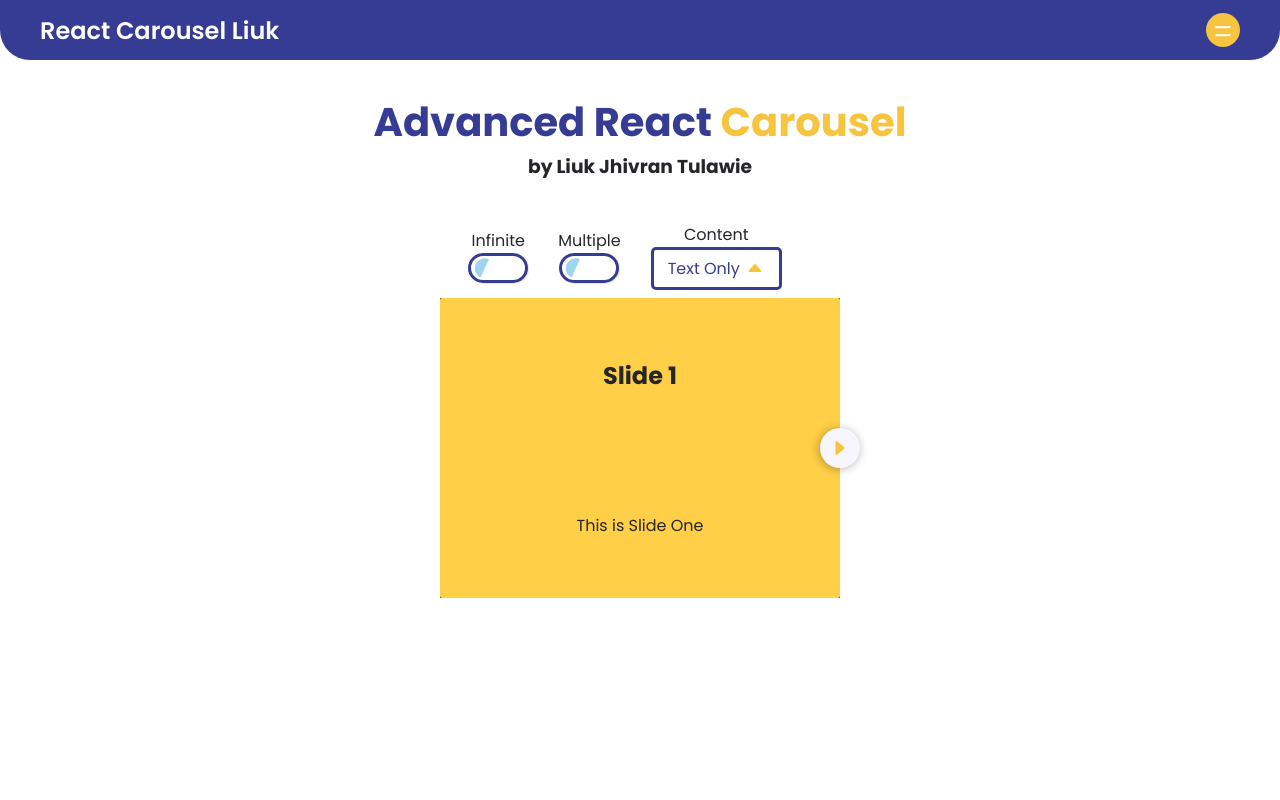
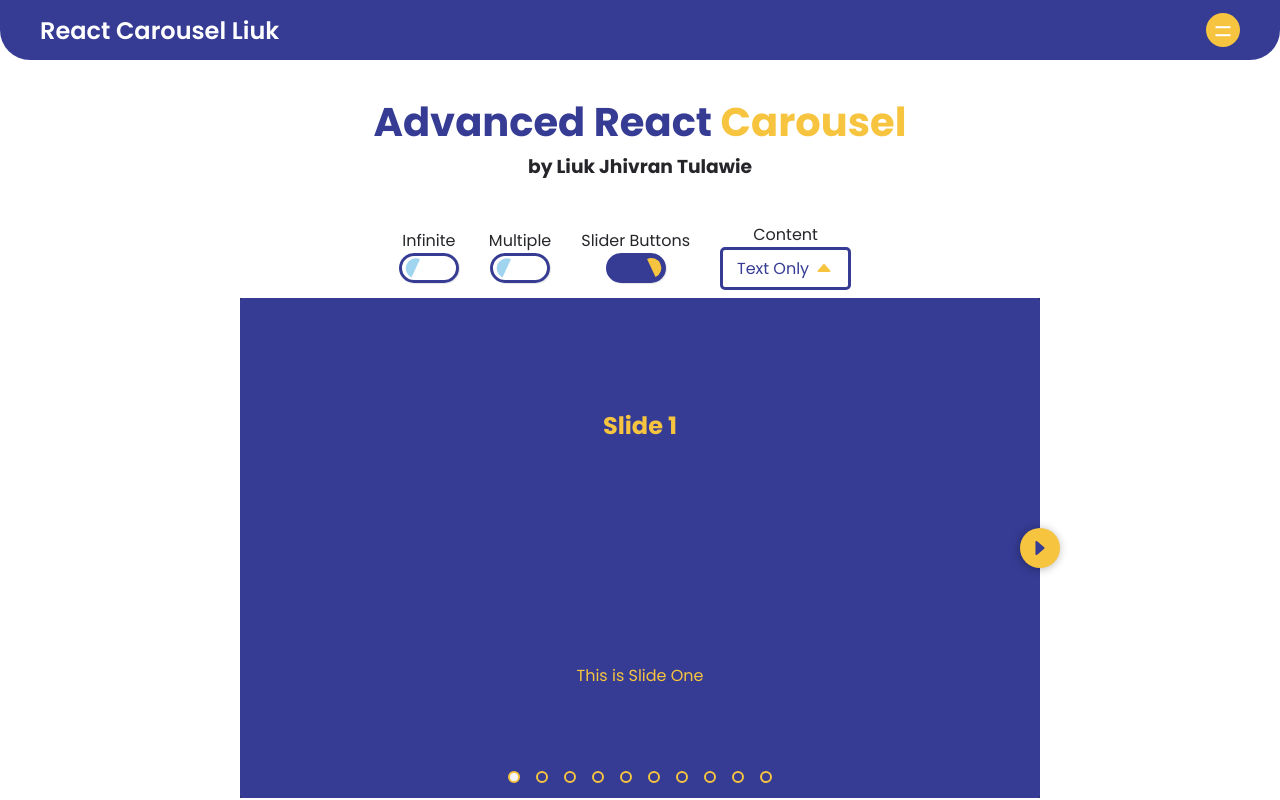
Before and after one commit to LukeGibran/react-carousel-liuk, a React app: page / in a window 1280 px wide. Built offline with nearby package versions, Linux system fonts and the light colour scheme.

Commit message:
Added the select slide buttons, refactored the code, improved the naming convenstions

```diff
--- a/src/_data/data.js
+++ b/src/_data/data.js
@@ -3,6 +3,7 @@ export const IMAGE_ONLY = 'Image Only';
 export const TEXT_AND_IMAGE = 'Text & Image';
 export const NEXT = 'NEXT';
 export const PREV = 'PREV';
+export const GO_SLIDE = 'GO';
 
 export const CONTENT = [TEXT_ONLY, IMAGE_ONLY, TEXT_AND_IMAGE];
 
@@ -12,4 +13,9 @@ export const SLIDE_DATA = [
   { title: 'Slide 3', content: 'This is Slide Three' },
   { title: 'Slide 4', content: 'This is Slide Four' },
   { title: 'Slide 5', content: 'This is Slide Five' },
+  { title: 'Slide 6', content: 'This is Slide Six' },
+  { title: 'Slide 7', content: 'This is Slide Seven' },
+  { title: 'Slide 8', content: 'This is Slide Eight' },
+  { title: 'Slide 9', content: 'This is Slide Nine' },
+  { title: 'Slide 10', content: 'This is Slide Ten' },
 ];
--- a/src/components/Carousel.component.jsx
+++ b/src/components/Carousel.component.jsx
@@ -1,6 +1,6 @@
 import React, { Component } from 'react';
 
-import Radio from '../widgets/RadioBtn';
+import CheckBox from '../widgets/CheckBox';
 import SelectBox from '../widgets/SelectBox';
 
 import Slider from '../widgets/Slider';
@@ -14,41 +14,52 @@ export class CarouselComponent extends Component {
       infinite: false,
       multiple: false,
       contentCurrenValue: CONTENT[0],
+      sliderButtons: true,
     };
   }
 
-  isInfinite = (value) => {
-    this.setState({ ...this.state, infinite: value });
+  isInfinite = () => {
+    this.setState({ infinite: !this.state.infinite });
   };
 
-  isMultiple = (value) => {
-    this.setState({ ...this.state, multiple: value });
+  isMultiple = () => {
+    this.setState({ multiple: !this.state.multiple });
+  };
+
+  isSliderButtons = () => {
+    this.setState({ sliderButtons: !this.state.sliderButtons });
   };
 
   setContentCurrentValue = (value) => {
-    this.setState({ ...this.state, contentCurrenValue: value });
+    this.setState({ contentCurrenValue: value });
   };
 
   render() {
     const {
       isInfinite,
       isMultiple,
+      isSliderButtons,
       setContentCurrentValue,
-      state: { infinite, multiple },
+      state: { infinite, multiple, sliderButtons },
     } = this;
     return (
       <>
         <section className='carousel-options'>
           <div className='options'>
-            <Radio
+            <CheckBox
               text='Infinite'
               isChecked={isInfinite}
               initialValue={infinite}
             />
-            <Radio
+            <CheckBox
               text='Multiple'
               isChecked={isMultiple}
               initialValue={multiple}
+            />
+            <CheckBox
+              text='Slider Buttons'
+              isChecked={isSliderButtons}
+              initialValue={sliderButtons}
             />
             <SelectBox
               text='Content'
@@ -58,7 +69,7 @@ export class CarouselComponent extends Component {
           </div>
         </section>
         <section className='main-carousel'>
-          <Slider infinite={infinite} />
+          <Slider infinite={infinite} sliderButtons={sliderButtons} />
         </section>
       </>
     );
--- a/src/scss/_slider.scss
+++ b/src/scss/_slider.scss
@@ -20,14 +20,14 @@
         .slide {
           width: $slider-width;
           height: $slider-height;
-          cursor: pointer;
           display: flex;
           flex-direction: column;
           justify-content: space-around;
           align-items: center;
           transition: all 1s;
           position: relative;
-          background: #ffcf47;
+          background: $primary;
+          color: $secondary;
           border-radius: 2px;
         }
       }
@@ -42,7 +42,7 @@
     top: 50%;
     width: 40px;
     height: 40px;
-    background: $white;
+    background: $secondary;
     border-radius: 20px;
     margin-top: -20px;
     box-shadow: 1px 1px 10px rgba($color: #000000, $alpha: 0.3);
@@ -54,17 +54,18 @@
     background-size: 22px;
     background-position: center;
     background-repeat: no-repeat;
+    color: $white;
     cursor: pointer;
   }
 
   .prev {
-    background-image: url('../assets/img/carret.svg');
+    background-image: url('../assets/img/carret1.svg');
     left: -20px;
     transform: rotate(-90deg);
   }
 
   .next {
-    background-image: url('../assets/img/carret.svg');
+    background-image: url('../assets/img/carret1.svg');
     right: -20px;
     transform: rotate(90deg);
   }
@@ -75,4 +76,31 @@
   .next:active {
     transform: scale(0.8) rotate(90deg);
   }
+
+  .selectItems {
+    position: absolute;
+    left: 50%;
+    bottom: 10px;
+    transform: translateX(-50%);
+    display: flex;
+    justify-content: center;
+    align-items: center;
+    flex-wrap: wrap;
+    list-style: none;
+    max-width: 100%;
+    width: 100%;
+
+    .selectItem {
+      width: 12px;
+      height: 12px;
+      border: 2px solid $secondary;
+      border-radius: 50px;
+      margin: 5px 8px;
+      cursor: pointer;
+
+      &.selected {
+        background-color: $white;
+      }
+    }
+  }
 }
--- a/src/scss/_variables.scss
+++ b/src/scss/_variables.scss
@@ -10,5 +10,5 @@ $danger: #9c453b;
 $shadow: 0 1px 3px 0 rgba(0, 0, 0, 0.1), 0 1px 2px 0 rgba(0, 0, 0, 0.06);
 $border-width: 3px;
 
-$slider-width: 400px;
-$slider-height: 300px;
+$slider-width: 800px;
+$slider-height: 500px;
--- a/src/scss/main.scss
+++ b/src/scss/main.scss
@@ -6,7 +6,7 @@
 @import './layouts/header';
 
 // Widgets
-@import './widgets/radiobtn';
+@import './widgets/checkbox';
 @import './widgets/selectbox';
 @import 'slider';
 
--- a/src/scss/widgets/_radiobtn.scss
+++ b/src/scss/widgets/_checkbox.scss
@@ -1,4 +1,4 @@
-.radio {
+.checkbox {
   display: flex;
   flex-direction: column;
   align-items: center;
--- a/src/scss/widgets/_selectbox.scss
+++ b/src/scss/widgets/_selectbox.scss
@@ -42,8 +42,8 @@
       display: flex;
       flex-direction: column;
       width: 100%;
-      color: $white;
-      background-color: $primary;
+      color: $black;
+      background-color: $secondary;
       text-align: center;
       transition: 0.5s ease;
       overflow: hidden;
@@ -59,7 +59,7 @@
         }
 
         &:hover {
-          background-color: $secondary;
+          background-color: $tertiary;
         }
       }
 
--- a/src/widgets/RadioBtn.jsx
+++ b/src/widgets/CheckBox.jsx
@@ -1,15 +1,15 @@
 import React from 'react';
 import PropTypes from 'prop-types';
 
-const RadioBtn = ({ isChecked, text, initialValue }) => {
+const CheckBox = ({ isChecked, text, initialValue }) => {
   return (
-    <div className='radio'>
-      <p className='radio-text'>{text}</p>
+    <div className='checkbox'>
+      <p className='checkbox-text'>{text}</p>
       <label className='switch'>
         <input
           type='checkbox'
-          value={initialValue}
-          onClick={({ target: { checked } }) => isChecked(checked)}
+          checked={initialValue}
+          onChange={() => isChecked()}
         />
         <span className='slider round'></span>
       </label>
@@ -17,10 +17,10 @@ const RadioBtn = ({ isChecked, text, initialValue }) => {
   );
 };
 
-RadioBtn.propTypes = {
+CheckBox.propTypes = {
   isChecked: PropTypes.func.isRequired,
   text: PropTypes.string.isRequired,
   initialValue: PropTypes.bool.isRequired,
 };
 
-export default RadioBtn;
+export default CheckBox;
--- /dev/null
+++ b/src/widgets/Slider/SelectBtn.jsx
@@ -0,0 +1,18 @@
+import React from 'react';
+
+const SelectBtn = ({ selectSlide, slidesLength, index }) => {
+  const items = [];
+
+  for (let x = 0; x < slidesLength; x++) {
+    items.push(
+      <li
+        key={x}
+        className={`selectItem ${index === x && 'selected'}`}
+        onClick={() => selectSlide(x)}
+      ></li>
+    );
+  }
+  return <ul className='selectItems'>{items}</ul>;
+};
+
+export default SelectBtn;
--- a/src/widgets/Slider/index.jsx
+++ b/src/widgets/Slider/index.jsx
@@ -1,8 +1,9 @@
 import React, { Component } from 'react';
 
 import Slide from './Slide';
+import SelectBtn from './SelectBtn';
 
-import { SLIDE_DATA, NEXT, PREV } from '../../_data/data';
+import { SLIDE_DATA, NEXT, PREV, GO_SLIDE } from '../../_data/data';
 
 class index extends Component {
   constructor() {
@@ -12,11 +13,12 @@ class index extends Component {
 
     this.initialize = this.initialize.bind(this);
     this.cloneNodes = this.cloneNodes.bind(this);
-    this.dragAction = this.dragAction.bind(this);
+    this.dragMove = this.dragMove.bind(this);
     this.dragStart = this.dragStart.bind(this);
     this.dragEnd = this.dragEnd.bind(this);
     this.shiftSlide = this.shiftSlide.bind(this);
     this.checkIndex = this.checkIndex.bind(this);
+    this.selectSlide = this.selectSlide.bind(this);
 
     this.state = {
       posX1: 0,
@@ -26,11 +28,13 @@ class index extends Component {
       index: 0,
       allowShift: true,
       buttonClick: '',
+      selectedIndex: 0,
+      goSlide: '',
     };
   }
 
   initialize() {
-    const { slider, sliderItems, dragStart, dragEnd, dragAction } = this;
+    const { slider, sliderItems, dragStart, dragEnd, dragMove } = this;
     let slides = sliderItems.current.children,
       slidesLength = slides.length,
       slideSize = sliderItems.current.children[0].offsetWidth,
@@ -48,7 +52,7 @@ class index extends Component {
     // Touch Events
     sliderItems.current.addEventListener('touchstart', dragStart);
     sliderItems.current.addEventListener('touchend', dragEnd);
-    sliderItems.current.addEventListener('touchmove', dragAction);
+    sliderItems.current.addEventListener('touchmove', dragMove);
 
     // Set Initial Position
     this.setState({ posInitial: sliderItems.current.offsetLeft });
@@ -72,18 +76,18 @@ class index extends Component {
 
     this.setState({ posInitial: sliderItems.current.offsetLeft });
 
-    console.log(e.type);
-    const { dragEnd, dragAction } = this;
+    sliderItems.current.style.cursor = 'grabbing';
+    const { dragEnd, dragMove } = this;
     if (e.type == 'touchstart') {
       this.setState({ posX1: e.touches[0].clientX });
     } else {
       this.setState({ posX1: e.clientX });
       document.onmouseup = dragEnd;
-      document.onmousemove = dragAction;
+      document.onmousemove = dragMove;
     }
   }
 
-  dragAction(e) {
+  dragMove(e) {
     e = e || window.event;
 
     const {
@@ -91,6 +95,7 @@ class index extends Component {
       state: { posX1, posX2, slideSize, slidesLength },
       props: { infinite },
     } = this;
+
     if (e.type == 'touchmove') {
       this.setState({
         posX2: posX1 - e.touches[0].clientX,
@@ -101,13 +106,19 @@ class index extends Component {
     }
 
     // Check if infinite is false then first and last slide must not be dragged to the left or right
-    if (parseInt(sliderItems.current.style.left) > -slideSize && !infinite)
-      return;
     if (
-      parseInt(sliderItems.current.style.left) < -(slideSize * slidesLength) &&
+      parseInt(sliderItems.current.style.left) > -(slideSize - 1) &&
       !infinite
     )
       return;
+    if (
+      parseInt(sliderItems.current.style.left) <
+        -(slideSize * slidesLength + 1) &&
+      !infinite
+    ) {
+      // sliderItems.current.style.left = -(slideSize * slidesLength) + 'px';
+      return;
+    }
 
     sliderItems.current.style.left =
       sliderItems.current.offsetLeft - posX2 + 'px';
@@ -117,11 +128,12 @@ class index extends Component {
     const {
       sliderItems,
       shiftSlide,
-      state: { posInitial, threshold, index },
+      state: { posInitial, threshold },
     } = this;
 
     let posFinal = sliderItems.current.offsetLeft;
 
+    sliderItems.current.style.cursor = 'grab';
     if (posFinal - posInitial < -threshold) {
       shiftSlide(NEXT, 'drag');
     } else if (posFinal - posInitial > threshold) {
@@ -175,15 +187,22 @@ class index extends Component {
     if (infinite) {
       if (index == -1) {
         sliderItems.current.style.left = -(slidesLength * slideSize) + 'px';
-        this.setState({ index: slidesLength - 1 });
+        this.setState({
+          index: slidesLength - 1,
+          selectedIndex: slidesLength - 1,
+        });
       }
 
       if (index == slidesLength) {
         sliderItems.current.style.left = -(1 * slideSize) + 'px';
-        this.setState({ index: 0 });
+        this.setState({ index: 0, selectedIndex: 0 });
       }
     }
     if (!allowShift) this.setState({ allowShift: true });
+  }
+
+  selectSlide(index) {
+    this.setState({ index, selectedIndex: index, goSlide: GO_SLIDE });
   }
 
   componentDidMount() {
@@ -193,7 +212,14 @@ class index extends Component {
   componentDidUpdate() {
     const {
       sliderItems,
-      state: { posInitial, slideSize, buttonClick, allowShift },
+      state: {
+        posInitial,
+        slideSize,
+        buttonClick,
+        allowShift,
+        selectedIndex,
+        goSlide,
+      },
     } = this;
 
     if (!allowShift) {
@@ -203,16 +229,23 @@ class index extends Component {
         sliderItems.current.style.left = posInitial + slideSize + 'px';
       }
     }
+    if (goSlide === GO_SLIDE) {
+      sliderItems.current.style.left =
+        -((selectedIndex + 1) * slideSize) + 'px';
+
+      this.setState({ goSlide: '' });
+    }
   }
   render() {
     const {
       dragStart,
-      dragAction,
+      dragMove,
       dragEnd,
       shiftSlide,
       checkIndex,
+      selectSlide,
       state: { index, slidesLength },
-      props: { infinite },
+      props: { infinite, sliderButtons },
     } = this;
     return (
       <div id='slider' className='slider' ref={this.slider}>
@@ -228,7 +261,7 @@ class index extends Component {
                 <Slide
                   onMouseDown={dragStart}
                   onMouseUp={dragEnd}
-                  onMouseMove={dragAction}
+                  onMouseMove={dragMove}
                   key={i}
                   {...data}
                 />
@@ -252,6 +285,14 @@ class index extends Component {
               onClick={() => shiftSlide(NEXT)}
             ></a>
           )}
+
+          {sliderButtons && (
+            <SelectBtn
+              slidesLength={slidesLength}
+              selectSlide={selectSlide}
+              index={index}
+            />
+          )}
         </div>
       </div>
     );
```
Also changed, not shown: src/assets/img/carret1.svg (added).
